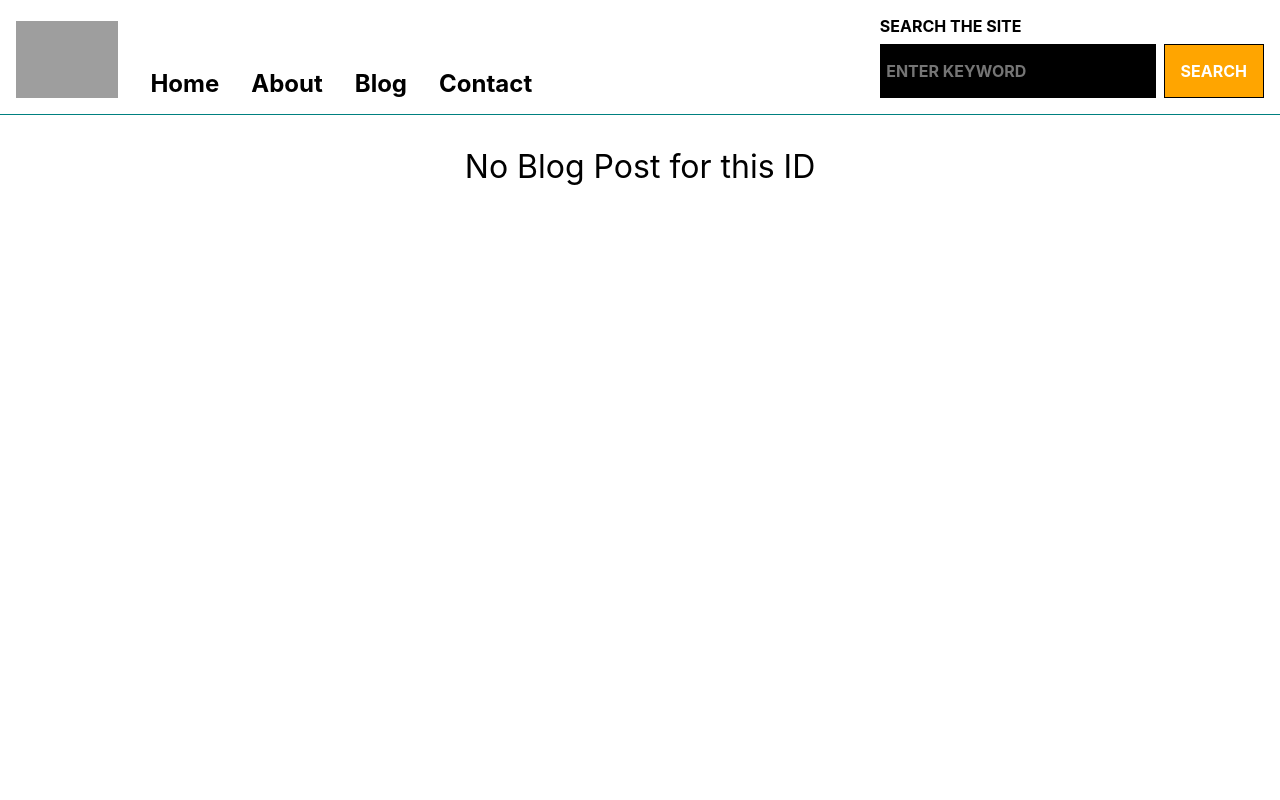
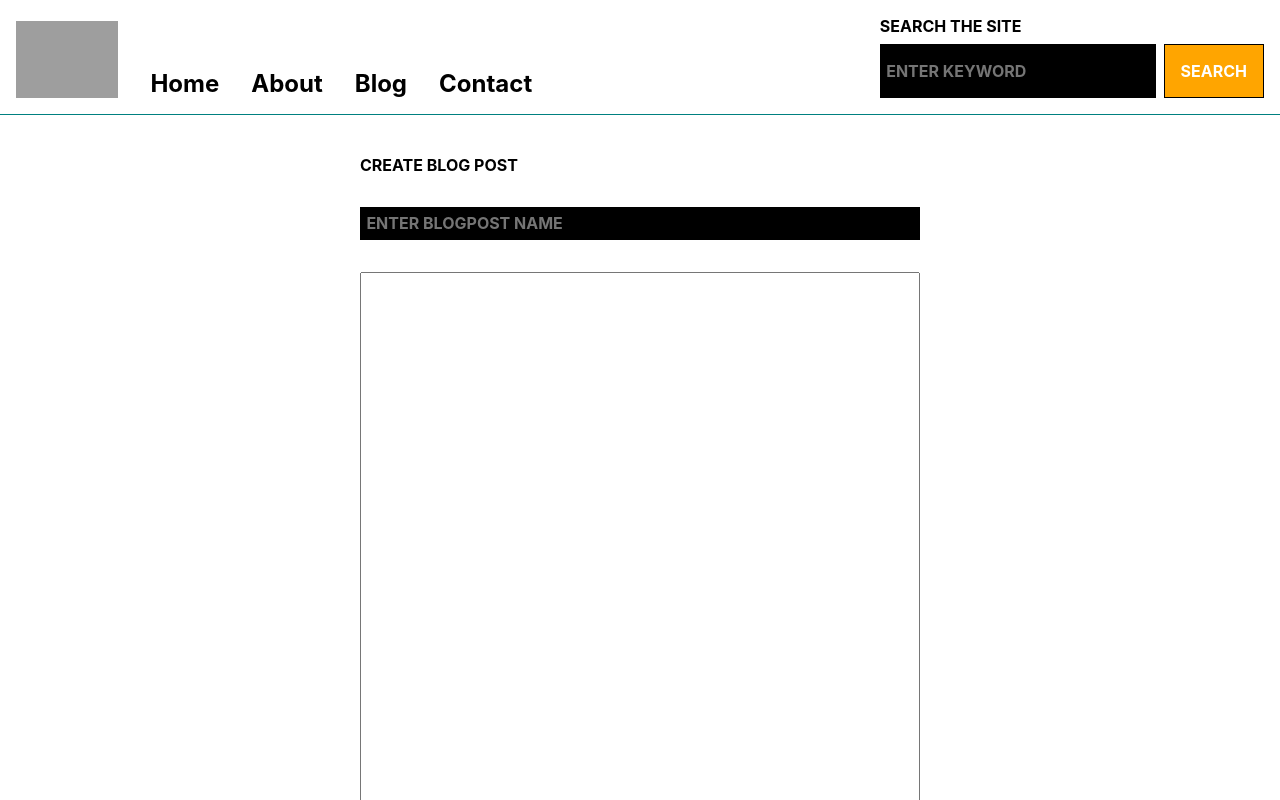
Before and after one commit to KenyStev/simple-blog-cms, a React (Create React App) app: page /blog/new in a window 1280 px wide. Shown: the top 800 px of the page. Built offline with nearby package versions, Linux system fonts and the light colour scheme; grey boxes are pictures that could not be loaded.

Commit message:
Add create and edit post

```diff
--- a/package.json
+++ b/package.json
@@ -14,6 +14,7 @@
     "react-scripts": "5.0.1",
     "sort-by": "^1.2.0",
     "styled-components": "^5.3.8",
+    "uuid": "^9.0.0",
     "web-vitals": "^2.1.4"
   },
   "scripts": {
--- /dev/null
+++ b/src/components/atoms/Textarea.js
@@ -0,0 +1,9 @@
+import styled from "styled-components";
+
+const StyledTextarea = styled.textarea`
+  height: 40rem;
+`;
+
+export const Textarea = ({ name, onChange, value }) => (
+  <StyledTextarea name={name} onChange={onChange} value={value} />
+);
--- /dev/null
+++ b/src/components/organisms/BlogPostForm.js
@@ -0,0 +1,46 @@
+import { useState } from "react";
+import { Button } from "../atoms/Button";
+import { Input } from "../atoms/Input";
+import { Label } from "../atoms/Label";
+import { Textarea } from "../atoms/Textarea";
+import styled from "styled-components";
+
+const Form = styled.form`
+  padding: 2.5rem;
+  width: 50%;
+  display: flex;
+  flex-direction: column;
+  gap: 2rem;
+  margin: auto;
+  box-sizing: border-box;
+`;
+
+export const BlogPostForm = ({ post = {}, onSave, edit }) => {
+  const [title, setTitle] = useState(post.title || "");
+  const [content, setContent] = useState(post.htmlContent || "");
+
+  return (
+    <Form>
+      <Label text={`${edit ? "Edit" : "Create"} Blog Post`} />
+      <Input
+        name='title'
+        value={title}
+        placeholder='Enter Blogpost Name'
+        onChange={(e) => setTitle(e.target.value)}
+      />
+      <Textarea
+        name='htmlContent'
+        value={content}
+        onChange={(e) => setContent(e.target.value)}
+      />
+      <Button
+        onClick={(event) => {
+          event.preventDefault();
+          onSave({ id: post.id, title, htmlContent: content });
+        }}
+      >
+        {edit ? "Edit" : "Create"}
+      </Button>
+    </Form>
+  );
+};
--- a/src/hooks/useLocalstorageState.js
+++ b/src/hooks/useLocalstorageState.js
@@ -25,9 +25,9 @@ export const useBlogPostStorage = () => {
   );
 
   const updateBlogPostById = useCallback(
-    (id, updated) => {
+    (updated) => {
       setBlogPosts((posts) =>
-        posts.map((post) => (post.id === id ? updated : post))
+        posts.map((post) => (post.id === updated.id ? updated : post))
       );
     },
     [setBlogPosts]
--- a/src/pages/BlogPost.js
+++ b/src/pages/BlogPost.js
@@ -12,7 +12,6 @@ export const BlogPost = () => {
   const { id } = useParams();
   const { getBlogPostById } = useBlogPostStorage();
   const post = getBlogPostById(id);
-  console.log({ post });
 
   return post ? (
     <Container>
--- /dev/null
+++ b/src/pages/CreateEditPost.js
@@ -0,0 +1,32 @@
+import { useNavigate, useParams } from "react-router-dom";
+import { BlogPostForm } from "../components/organisms/BlogPostForm";
+import { useBlogPostStorage } from "../hooks/useLocalstorageState";
+import { useEffect, useState } from "react";
+import { v4 as uuidv4 } from "uuid";
+
+export const CreateEditPost = ({ edit }) => {
+  const { id } = useParams();
+  const [finished, setFinished] = useState(false);
+  const navigate = useNavigate();
+  const { getBlogPostById, updateBlogPostById, createBlogPost } =
+    useBlogPostStorage();
+  const editPost = edit ? getBlogPostById(id) : { id: uuidv4() };
+
+  useEffect(() => {
+    finished && navigate(`/blog/${editPost.id}`);
+  }, [finished, navigate, editPost.id]);
+
+  return (
+    <div>
+      <BlogPostForm
+        post={editPost || {}}
+        edit={edit}
+        onSave={(post) => {
+          if (edit) updateBlogPostById(post);
+          else createBlogPost(post);
+          setFinished(true);
+        }}
+      />
+    </div>
+  );
+};
```
Also changed, not shown: src/routes/index.js (+9 -0 lines), 1 other file (tests, documents, lock files or other folders).
